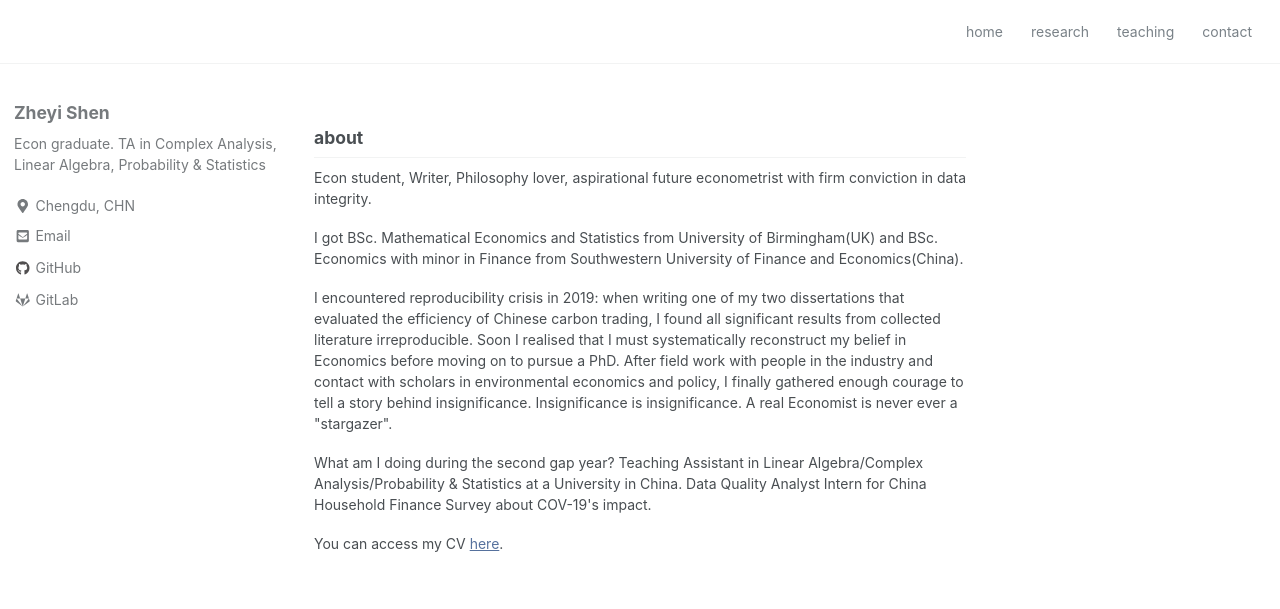
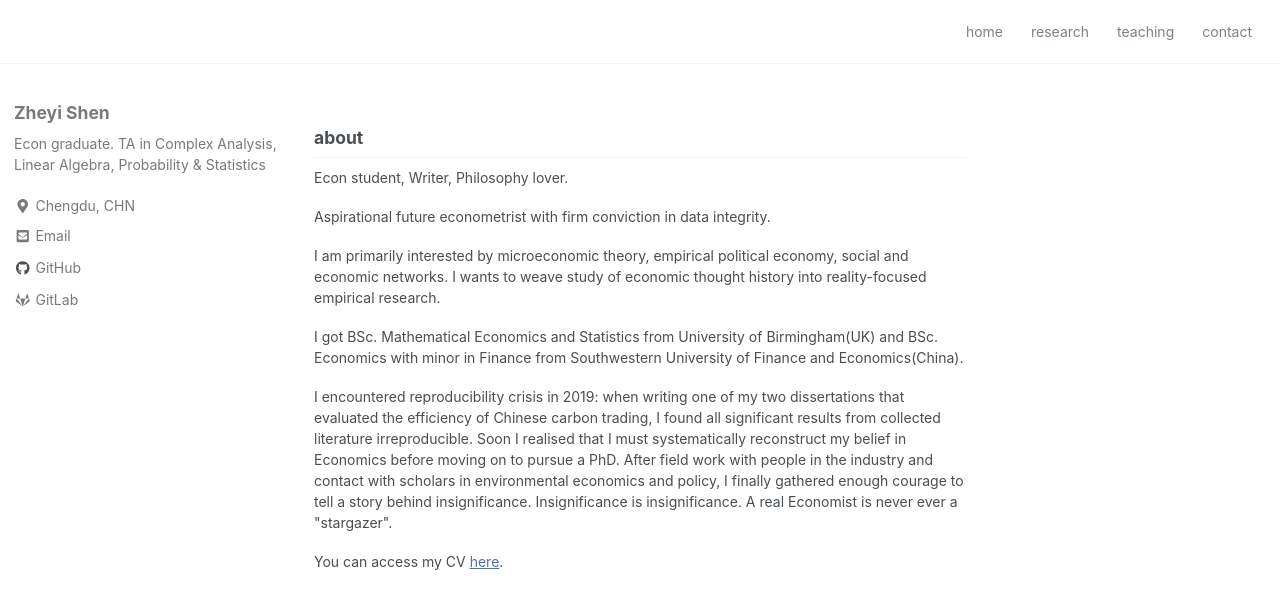
Before and after one commit to Zoey1102/Zoey1102.github.io, a Jekyll site: the page built from index.md, in a window 1280 px wide and 900 px high. Shown: the top 609 px of the window. Built offline with Jekyll 4.4.1, drawn with Linux system fonts in a browser that asks for light colours; nearby versions of some CDN libraries.

Commit message:
Update index.md

```diff
--- a/index.md
+++ b/index.md
@@ -6,20 +6,20 @@ author_profile: true
 
 ## about
 
-<p align="justify"> Econ student, Writer, Philosophy lover, aspirational future econometrist with firm conviction in data integrity. </p>
+<p align="justify"> Econ student, Writer, Philosophy lover. </p>
+<p align="justify"> Aspirational future econometrist with firm conviction in data integrity. </p>
 
-<!--
-<p> My primary research interests lie in microeconomic theory, information economics, and machine learning.
-I am interested in both pure theory and applied questions, employing techniques from economics, mathematics and machine learning. </p>
--->
+<p> I am primarily interested by microeconomic theory, empirical political economy, social and economic networks.
+I wants to weave study of economic thought history into reality-focused empirical research. </p>
+
 <p> I got BSc. Mathematical Economics and Statistics from  University of Birmingham(UK) and BSc. Economics with minor in Finance from Southwestern University of Finance and Economics(China).  </p>
 
 <p> I encountered reproducibility crisis in 2019: when writing one of my two dissertations that evaluated the efficiency of Chinese carbon trading, I found all significant results from collected literature irreproducible. Soon I realised that I must systematically reconstruct my belief in Economics before moving on to pursue a PhD. After field work with people in the industry and contact with scholars in environmental economics and policy, I finally gathered enough courage to tell a story behind insignificance. Insignificance is insignificance. A real Economist is never ever a "stargazer". </p>
-
+<!--
 <p> What am I doing during the second gap year?
   Teaching Assistant in Linear Algebra/Complex Analysis/Probability & Statistics at a University in China.
   Data Quality Analyst Intern for China Household Finance Survey about COV-19's impact. </p>
-
+-->
 
 <!--
 <p> You can access my CV <a href="" target="_blank">here</a>. </p>
```
